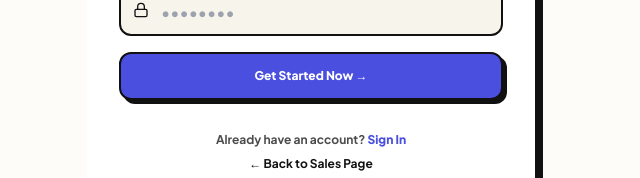
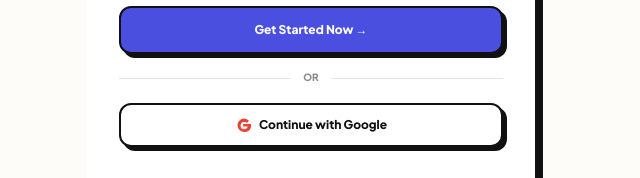
Before and after one commit to Vedbhanu/creator-attribution-dashboard, a Next.js app: page /signup in a window 1280 px wide. Shown: the part 528-706 px from the top of the page, without its empty margins (329-969 px from the left). Built offline with nearby package versions, Linux system fonts and the light colour scheme; no server answers.

Commit message:
Integrate Google OAuth login and registration buttons for dashboard authentication using Supabase

```diff
--- a/src/app/layout.tsx
+++ b/src/app/layout.tsx
@@ -2,6 +2,7 @@ import type { Metadata } from 'next';
 import { Plus_Jakarta_Sans } from 'next/font/google';
 import './globals.css';
 import { ToastProvider } from '@/components/ui/toast';
+import AuthListener from '@/components/layout/auth-listener';
 
 const jakarta = Plus_Jakarta_Sans({ subsets: ['latin'] });
 
@@ -19,6 +20,7 @@ export default function RootLayout({
     <html lang="en">
       <body className={`${jakarta.className} bg-[#FDFCF8] text-[#111111] min-h-screen selection:bg-[#EC4899] selection:text-white`}>
         <ToastProvider>
+          <AuthListener />
           {children}
         </ToastProvider>
       </body>
--- a/src/app/login/page.tsx
+++ b/src/app/login/page.tsx
@@ -12,6 +12,31 @@ export default function LoginPage() {
   const [password, setPassword] = useState('');
   const [loading, setLoading] = useState(false);
   const [error, setError] = useState<string | null>(null);
+
+  const handleGoogleLogin = async () => {
+    setError(null);
+    setLoading(true);
+    try {
+      if (isSupabaseConfigured() && supabase) {
+        const { error: authError } = await supabase.auth.signInWithOAuth({
+          provider: 'google',
+          options: {
+            redirectTo: `${window.location.origin}/dashboard`
+          }
+        });
+        if (authError) throw authError;
+      } else {
+        // Fallback for simulation/testing
+        localStorage.setItem('user_email', 'abdbhanu12@gmail.com');
+        localStorage.setItem('user_name', 'Ved Bhanu');
+        localStorage.setItem('user_role', 'admin');
+        router.push('/dashboard');
+      }
+    } catch (err: any) {
+      setError(err.message || 'Google login failed.');
+      setLoading(false);
+    }
+  };
 
   const handleLogin = async (e: React.FormEvent) => {
     e.preventDefault();
@@ -142,6 +167,23 @@ export default function LoginPage() {
           </button>
         </form>
 
+        <div className="relative flex items-center justify-center my-3">
+          <div className="border-t border-[#111111]/10 w-full"></div>
+          <span className="absolute bg-white px-3 text-[10px] font-extrabold text-[#8A8A8A] uppercase">Or</span>
+        </div>
+
+        <button
+          type="button"
+          onClick={handleGoogleLogin}
+          disabled={loading}
+          className="w-full py-3 rounded-xl bg-white hover:bg-[#F7F4EC] text-[#111111] font-black text-xs border-2 border-[#111111] shadow-[4px_4px_0px_#111111] active:translate-x-[2px] active:translate-y-[2px] active:shadow-[2px_2px_0px_#111111] transition-all inline-flex items-center justify-center gap-2"
+        >
+          <svg className="w-4 h-4" viewBox="0 0 24 24">
+            <path fill="#EA4335" d="M12.24 10.285V14.4h6.887c-.648 2.41-2.519 4.114-5.136 4.114A5.59 5.59 0 0 1 8.4 12.928a5.59 5.59 0 0 1 5.59-5.592c1.47 0 2.804.572 3.805 1.5l3.24-3.24A10.15 10.15 0 0 0 13.99 2.2a10.19 10.19 0 0 0-10.19 10.19 10.19 10.19 0 0 0 10.19 10.19c5.68 0 10.19-4.026 10.19-10.19 0-.61-.06-1.2-.17-1.765H12.24Z" />
+          </svg>
+          <span>Continue with Google</span>
+        </button>
+
         <div className="text-center pt-2 text-xs font-bold text-[#4B4B4B] space-y-2 border-t border-[#111111]/10">
           <p>
             Don't have an account yet?{' '}
--- a/src/app/signup/page.tsx
+++ b/src/app/signup/page.tsx
@@ -4,7 +4,7 @@ import { useState, useEffect } from 'react';
 import { useRouter } from 'next/navigation';
 import Link from 'next/link';
 import { Sparkles, Mail, Lock, User, ArrowRight, ArrowLeft } from 'lucide-react';
-import { supabase } from '@/lib/supabase';
+import { isSupabaseConfigured, supabase } from '@/lib/supabase';
 
 export default function SignupPage() {
   const router = useRouter();
@@ -23,6 +23,31 @@ export default function SignupPage() {
       }
     }
   }, []);
+
+  const handleGoogleLogin = async () => {
+    setError(null);
+    setLoading(true);
+    try {
+      if (isSupabaseConfigured() && supabase) {
+        const { error: authError } = await supabase.auth.signInWithOAuth({
+          provider: 'google',
+          options: {
+            redirectTo: `${window.location.origin}/dashboard`
+          }
+        });
+        if (authError) throw authError;
+      } else {
+        // Fallback for simulation/testing
+        localStorage.setItem('user_email', 'abdbhanu12@gmail.com');
+        localStorage.setItem('user_name', 'Ved Bhanu');
+        localStorage.setItem('user_role', 'admin');
+        router.push('/dashboard');
+      }
+    } catch (err: any) {
+      setError(err.message || 'Google registration failed.');
+      setLoading(false);
+    }
+  };
 
   const handleSignup = async (e: React.FormEvent) => {
     e.preventDefault();
@@ -162,6 +187,23 @@ export default function SignupPage() {
           </button>
         </form>
 
+        <div className="relative flex items-center justify-center my-3">
+          <div className="border-t border-[#111111]/10 w-full"></div>
+          <span className="absolute bg-white px-3 text-[10px] font-extrabold text-[#8A8A8A] uppercase">Or</span>
+        </div>
+
+        <button
+          type="button"
+          onClick={handleGoogleLogin}
+          disabled={loading}
+          className="w-full py-3 rounded-xl bg-white hover:bg-[#F7F4EC] text-[#111111] font-black text-xs border-2 border-[#111111] shadow-[4px_4px_0px_#111111] active:translate-x-[2px] active:translate-y-[2px] active:shadow-[2px_2px_0px_#111111] transition-all inline-flex items-center justify-center gap-2"
+        >
+          <svg className="w-4 h-4" viewBox="0 0 24 24">
+            <path fill="#EA4335" d="M12.24 10.285V14.4h6.887c-.648 2.41-2.519 4.114-5.136 4.114A5.59 5.59 0 0 1 8.4 12.928a5.59 5.59 0 0 1 5.59-5.592c1.47 0 2.804.572 3.805 1.5l3.24-3.24A10.15 10.15 0 0 0 13.99 2.2a10.19 10.19 0 0 0-10.19 10.19 10.19 10.19 0 0 0 10.19 10.19c5.68 0 10.19-4.026 10.19-10.19 0-.61-.06-1.2-.17-1.765H12.24Z" />
+          </svg>
+          <span>Continue with Google</span>
+        </button>
+
         <div className="text-center pt-2 text-xs font-bold text-[#4B4B4B] space-y-2">
           <p>
             Already have an account?{' '}
--- /dev/null
+++ b/src/components/layout/auth-listener.tsx
@@ -0,0 +1,33 @@
+'use client';
+
+import { useEffect } from 'react';
+import { supabase } from '@/lib/supabase';
+
+export default function AuthListener() {
+  useEffect(() => {
+    if (!supabase) return;
+
+    // Listen for auth state changes
+    const { data: { subscription } } = supabase.auth.onAuthStateChange((event, session) => {
+      if (session?.user) {
+        const email = session.user.email || '';
+        const name = session.user.user_metadata?.full_name || email.split('@')[0];
+
+        localStorage.setItem('user_email', email);
+        localStorage.setItem('user_name', name);
+
+        if (email.toLowerCase().includes('ved') || email === 'abdbhanu1212@gmail.com') {
+          localStorage.setItem('user_role', 'admin');
+        } else {
+          localStorage.setItem('user_role', 'client');
+        }
+      }
+    });
+
+    return () => {
+      subscription.unsubscribe();
+    };
+  }, []);
+
+  return null;
+}
```
